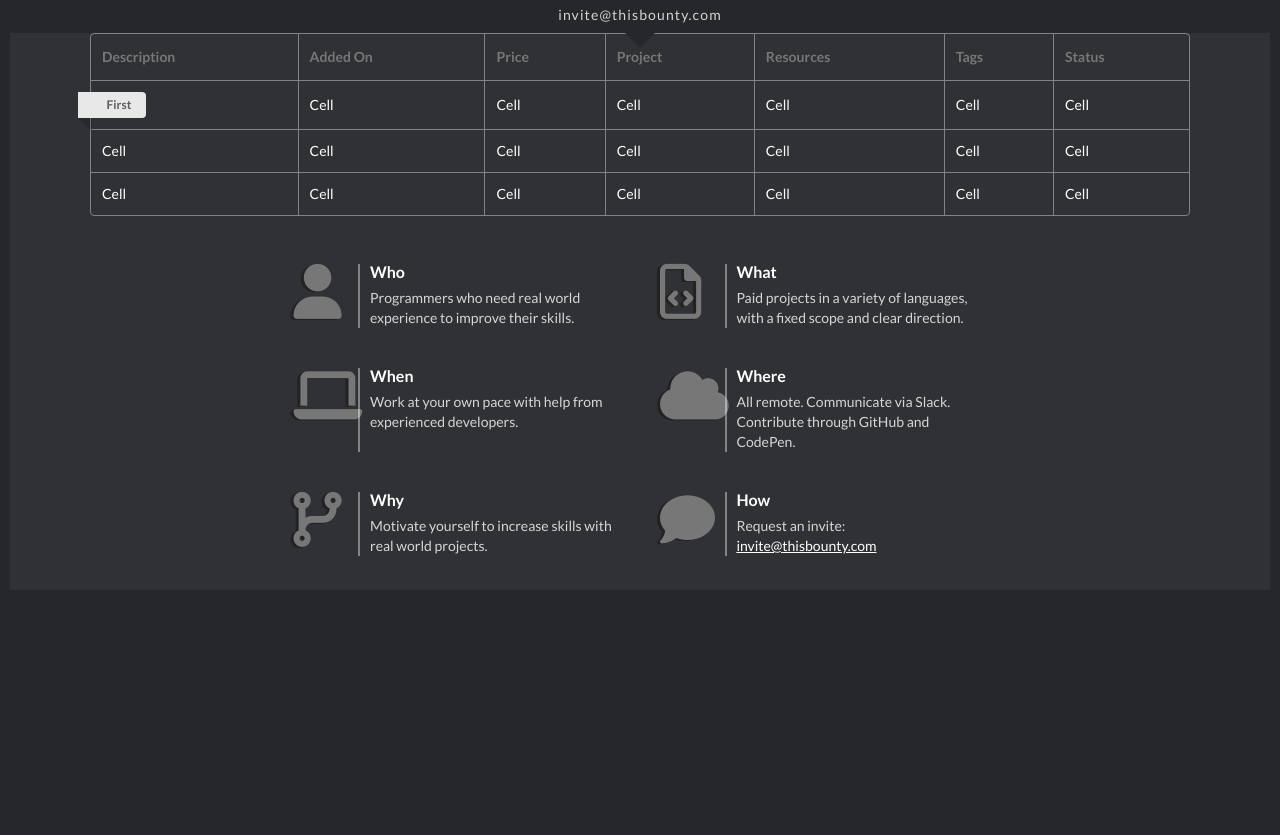
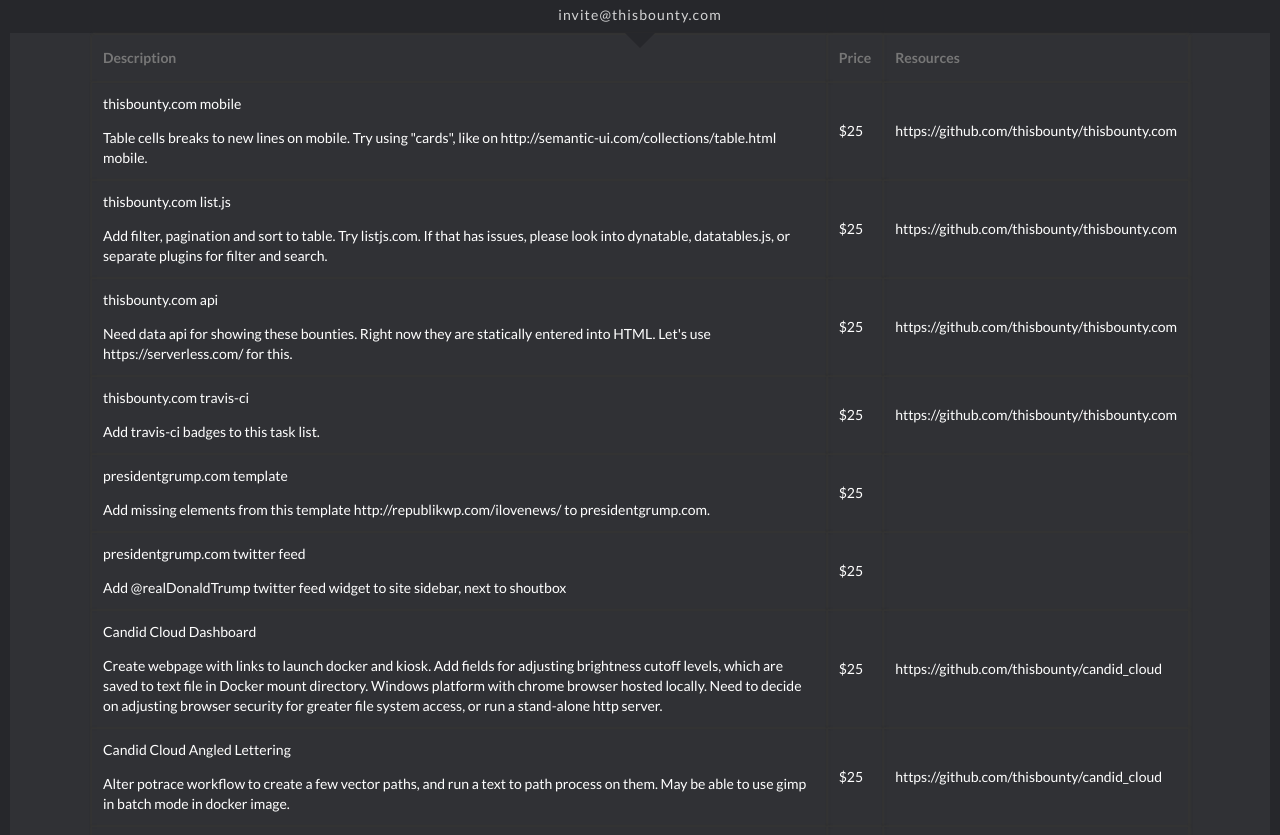
Before and after one commit to thisbounty/thisbounty.com, a plain HTML site: page index.html in a window 1280 px wide. Shown: the part 92-927 px from the top of the page. Before the commit the page ends 800 px from the top, so only its background shows below. Drawn offline with nearby package versions, Linux system fonts and the light colour scheme; files that its build step writes are made by us from their sources; files whose address does not match are found by name; a web font is replaced by a local one.

Commit message:
Added table styles, data

```diff
--- a/css/main.scss
+++ b/css/main.scss
@@ -17,6 +17,13 @@
     }
 }
 
+.ui.celled.table.no-border, .ui.celled.table.no-border tr th, .ui.celled.table.no-border tr td {
+    border: 1px solid #333;
+    box-shadow: 1px 0px 2px 0px #343434;
+}
+.ui.celled.table.no-border tr td p {
+    font-weight: normal;
+}
 [class^="icon-"], [class*=" icon-"] {
   /* use !important to prevent issues with browser extensions that change fonts */
   font-family: 'icomoon' !important;
--- a/index.html
+++ b/index.html
@@ -26,45 +26,84 @@
     <div class="arrow_box"></div>
     <div class="points-content">
       <div class="container">
-        <table class="ui celled table" id="table-task">
+        <table class="ui celled table no-border" id="table-task">
           <thead>
             <tr><th>Description</th>
-              <th>Added On</th>
               <th>Price</th>
-              <th>Project</th>
               <th>Resources</th>
-              <th>Tags</th>
-              <th>Status</th>
             </tr></thead>
             <tbody>
               <tr>
                 <td>
-                  <div class="ui ribbon label">First</div>
+                    <p>thisbounty.com mobile</p>
+                    <p>Table cells breaks to new lines on mobile. Try using "cards", like on http://semantic-ui.com/collections/table.html mobile.</p>
                 </td>
-                <td>Cell</td>
-                <td>Cell</td>
-                <td>Cell</td>
-                <td>Cell</td>
-                <td>Cell</td>
-                <td>Cell</td>
+                <td>$25</td>
+                <td>https://github.com/thisbounty/thisbounty.com</td>
               </tr>
               <tr>
-                <td>Cell</td>
-                <td>Cell</td>
-                <td>Cell</td>
-                <td>Cell</td>
-                <td>Cell</td>
-                <td>Cell</td>
-                <td>Cell</td>
+                <td>
+                    <p>thisbounty.com list.js</p>
+                    <p>Add filter, pagination and sort to table. Try listjs.com. If that has issues, please look into dynatable, datatables.js, or separate plugins for filter and search.</p>
+                </td>
+                <td>$25</td>
+                <td>https://github.com/thisbounty/thisbounty.com</td>
               </tr>
               <tr>
-                <td>Cell</td>
-                <td>Cell</td>
-                <td>Cell</td>
-                <td>Cell</td>
-                <td>Cell</td>
-                <td>Cell</td>
-                <td>Cell</td>
+                <td>
+                    <p>thisbounty.com api</p>
+                    <p>Need data api for showing these bounties. Right now they are statically entered into HTML. Let's use https://serverless.com/ for this.</p>
+                </td>
+                <td>$25</td>
+                <td>https://github.com/thisbounty/thisbounty.com</td>
+              </tr>
+              <tr>
+                <td>
+                    <p>thisbounty.com travis-ci</p>
+                    <p>Add travis-ci badges to this task list.</p>
+                </td>
+                <td>$25</td>
+                <td>https://github.com/thisbounty/thisbounty.com</td>
+              </tr>
+              <tr>
+                <td>
+                    <p>presidentgrump.com template</p>
+                    <p>Add missing elements from this template http://republikwp.com/ilovenews/ to presidentgrump.com. </p>
+                </td>
+                <td>$25</td>
+                <td></td>
+              </tr>
+              <tr>
+                <td>
+                    <p>presidentgrump.com twitter feed</p>
+                    <p>Add @realDonaldTrump twitter feed widget to site sidebar, next to shoutbox </p>
+                </td>
+                <td>$25</td>
+                <td></td>
+              </tr>
+              <tr>
+                <td>
+                    <p>Candid Cloud Dashboard</p>
+                    <p>Create webpage with links to launch docker and kiosk. Add fields for adjusting brightness cutoff levels, which are saved to text file in Docker mount directory. Windows platform with chrome browser hosted locally. Need to decide on adjusting browser security for greater file system access, or run a stand-alone http server.</p>
+                </td>
+                <td>$25</td>
+                <td>https://github.com/thisbounty/candid_cloud</td>
+              </tr>
+              <tr>
+                <td>
+                    <p>Candid Cloud Angled Lettering</p>
+                    <p>Alter potrace workflow to create a few vector paths, and run a text to path process on them. May be able to use gimp in batch mode in docker image.</p>
+                </td>
+                <td>$25</td>
+                <td>https://github.com/thisbounty/candid_cloud</td>
+              </tr>
+              <tr>
+                <td>
+                    <p>Pairing App Login</p>
+                    <p>Debug pairing app to fix login. HTTP Auth broke prior working login</p>
+                </td>
+                <td>$25</td>
+                <td>https://github.com/thisbounty/pairing_app</td>
               </tr>
             </tbody>
           </table>
```
